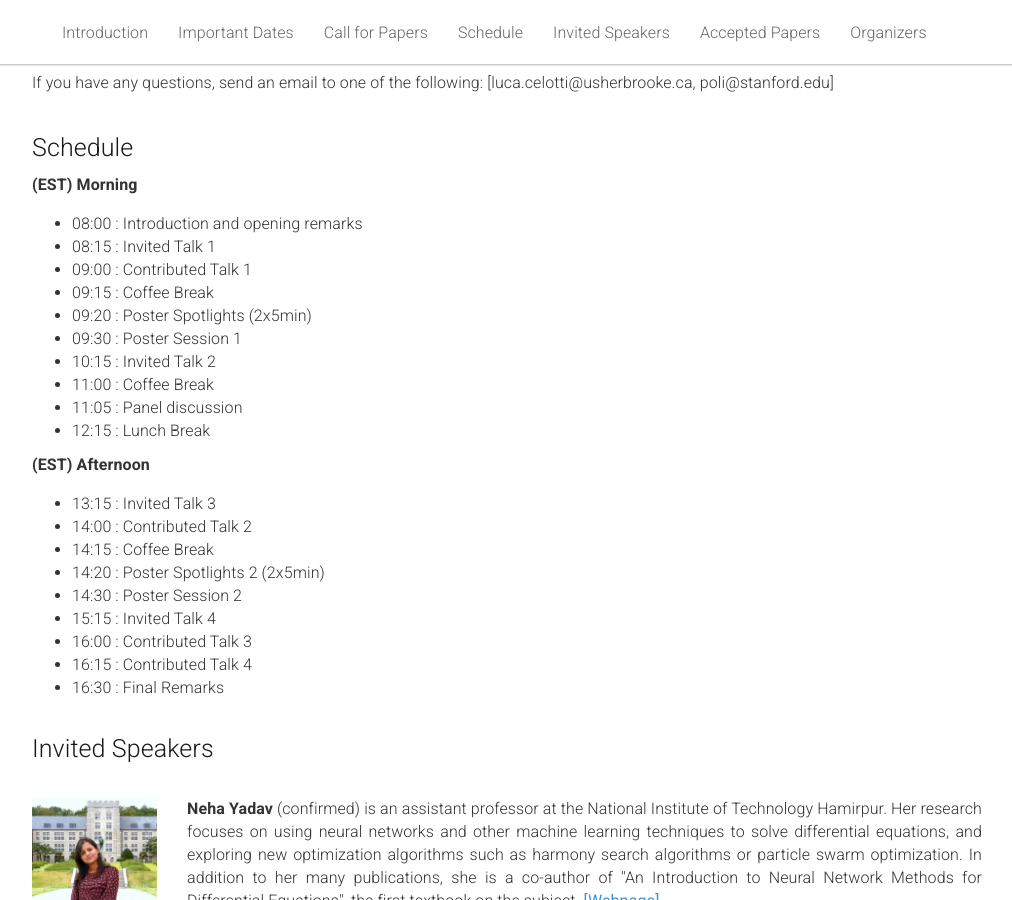
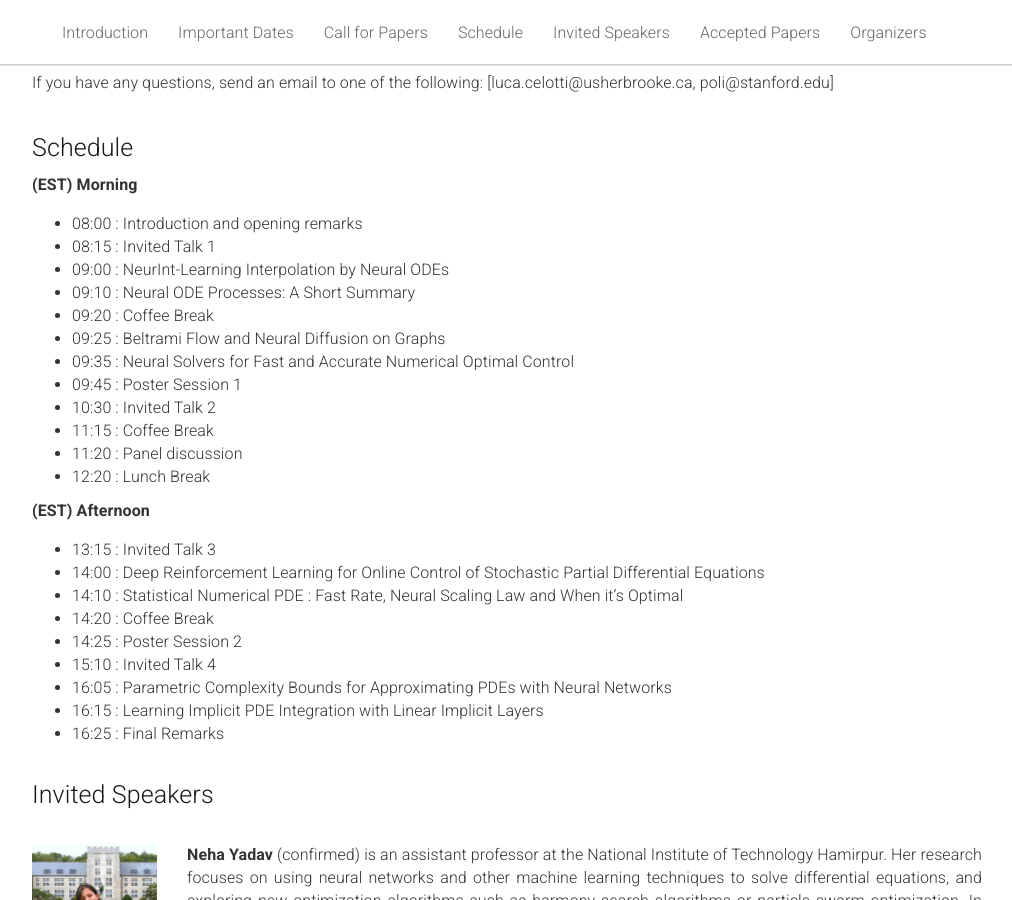
Before and after one commit to dl-de/dl-de.github.io, a Jekyll site: the page built from _pages/home.md, in a window 1280 px wide and 900 px high, scrolled down 1682 px. Shown: the whole window, without its empty margins (133-1145 px from the left). Built offline with Jekyll 4.4.1, drawn with Linux system fonts in a browser that asks for light colours.

Commit message:
adjust schedule

```diff
--- a/_pages/home.md
+++ b/_pages/home.md
@@ -168,26 +168,28 @@ The scope of the workshop spans topics at the intersection of DL and DEs, includ
     <ul>
       <li>08:00 : Introduction and opening remarks</li>
       <li>08:15 : Invited Talk 1 </li>
-      <li>09:00 : Contributed Talk 1 </li>
-      <li>09:15 : Coffee Break</li>
-      <li>09:20 : Poster Spotlights (2x5min)</li>
-      <li>09:30 : Poster Session 1</li>
-      <li>10:15 : Invited Talk 2</li>
-      <li>11:00 : Coffee Break</li>
-      <li>11:05 : Panel discussion      </li>
-      <li>12:15 : Lunch Break                </li>
+      <li>09:00 : NeurInt-Learning Interpolation by Neural ODEs </li>
+      <li>09:10 : Neural ODE Processes: A Short Summary  </li>
+      <li>09:20 : Coffee Break</li>
+      <li>09:25 : Beltrami Flow and Neural Diffusion on Graphs </li>
+      <li>09:35 : Neural Solvers for Fast and Accurate Numerical Optimal Control </li>
+      <li>09:45 : Poster Session 1</li>
+      <li>10:30 : Invited Talk 2</li>
+      <li>11:15 : Coffee Break</li>
+       <li>11:20 : Panel discussion      </li>
+      <li>12:20 : Lunch Break                </li>
     </ul>
     <p><b>(EST) Afternoon </b></p>
     <ul>
       <li>13:15 : Invited Talk 3</li>
-      <li>14:00 : Contributed Talk 2</li>
-      <li>14:15 : Coffee Break</li>
-      <li>14:20 : Poster Spotlights 2 (2x5min)</li>
-      <li>14:30 : Poster Session 2</li>
-      <li>15:15 : Invited Talk 4</li>
-      <li>16:00 : Contributed Talk 3</li>
-      <li>16:15 : Contributed Talk 4</li>
-      <li>16:30 : Final Remarks</li>
+      <li>14:00 : Deep Reinforcement Learning for Online Control of Stochastic Partial Differential Equations </li>
+      <li>14:10 : Statistical Numerical PDE : Fast Rate, Neural Scaling Law and When it’s Optimal </li>
+      <li>14:20 : Coffee Break</li>
+      <li>14:25 : Poster Session 2</li>
+      <li>15:10 : Invited Talk 4</li>
+      <li>16:05 : Parametric Complexity Bounds for Approximating PDEs with Neural Networks </li>
+      <li>16:15 : Learning Implicit PDE Integration with Linear Implicit Layers </li>
+      <li>16:25 : Final Remarks</li>
     </ul>
   </div>
 </div>
```
